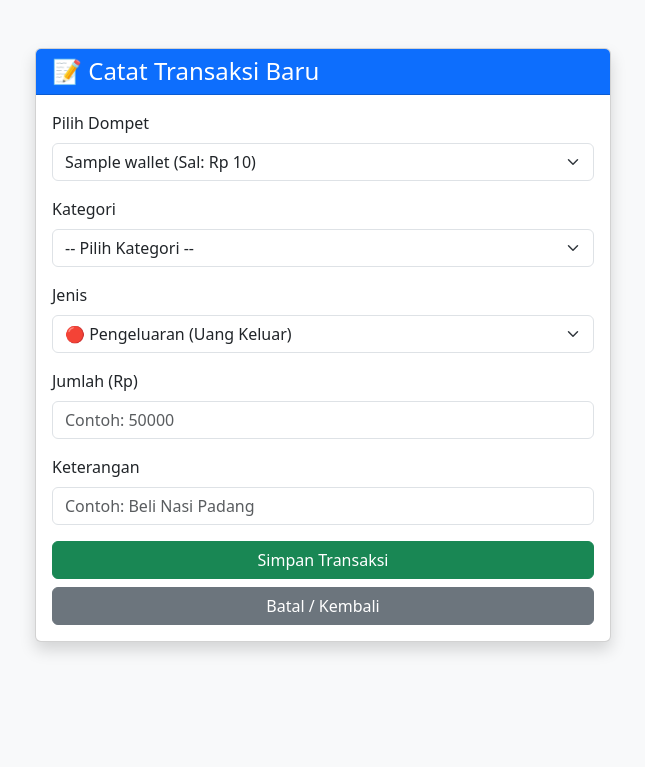
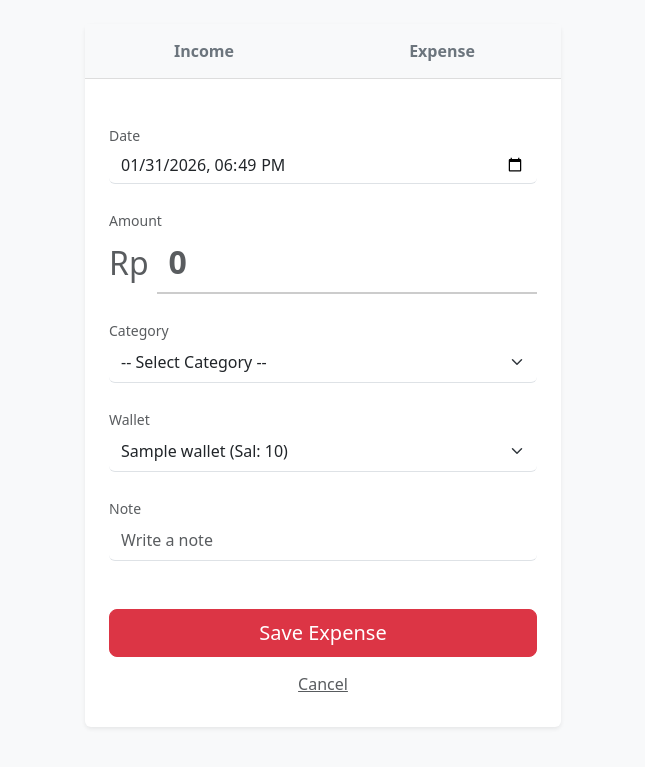
Before and after one commit to aldobuarlele/financial-tracker-frontend, a Flask app: template templates/form_transaksi.html in a window 1280 px wide. Shown: the top 767 px of the page, without its empty margins (317-962 px from the left). Run offline with Flask 3, Linux system fonts and the light colour scheme; the template is opened without the code that fills it: most values are stand-ins (such as "Sample title", 1, 10 or a date in 2020).

Commit message:
add feature create category and wallet

```diff
--- a/app.py
+++ b/app.py
@@ -95,13 +95,19 @@ def tambah_transaksi():
 
     headers = get_auth_headers()
 
+    mode = request.args.get('mode', 'EXPENSE')
+
     if request.method == 'POST':
+        raw_amount = request.form.get('amount', '0')
+        clean_amount = raw_amount.replace('.', '')
+
         data_transaksi = {
             "walletId": request.form.get('wallet_id'),
             "categoryId": request.form.get('category_id'),
-            "amount": request.form.get('amount'),
+            "amount": clean_amount,
             "description": request.form.get('description'),
-            "type": request.form.get('type')
+            "type": request.form.get('type'),
+            "transactionDate": request.form.get('transaction_date')
         }
 
         try:
@@ -110,7 +116,7 @@ def tambah_transaksi():
                 flash("Transaksi berhasil disimpan!", "success")
                 return redirect(url_for('dashboard'))
             else:
-                flash(f"Gagal menyimpan (Status {kirim.status_code})", "danger")
+                flash(f"Gagal menyimpan: {kirim.text}", "danger")
         except Exception as e:
             flash(f"Error sistem: {e}", "danger")
 
@@ -122,13 +128,67 @@ def tambah_transaksi():
         if resp_wallets.status_code == 200:
             wallets = resp_wallets.json()
 
-        resp_categories = requests.get(f"{API_BASE_URL}/categories", headers=headers)
+        resp_categories = requests.get(f"{API_BASE_URL}/categories?type={mode}", headers=headers)
         if resp_categories.status_code == 200:
             categories = resp_categories.json()
     except:
         pass
 
-    return render_template('form_transaksi.html', wallets=wallets, categories=categories)
+    return render_template('form_transaksi.html', wallets=wallets, categories=categories, mode=mode)
+
+@app.route('/tambah-dompet', methods=['GET', 'POST'])
+def tambah_dompet():
+    if 'token' not in session:
+        return redirect(url_for('login'))
+
+    headers = get_auth_headers()
+
+    if request.method == 'POST':
+        raw_balance = request.form.get('balance', '0')
+        clean_balance = raw_balance.replace('.', '')
+
+        data = {
+            "walletName": request.form.get('wallet_name'),
+            "walletType": request.form.get('wallet_type'),
+            "balance": clean_balance
+        }
+
+        try:
+            kirim = requests.post(f"{API_BASE_URL}/wallets", json=data, headers=headers)
+            if kirim.status_code == 200:
+                flash("Dompet berhasil dibuat!", "success")
+                return redirect(url_for('dashboard'))
+            else:
+                flash(f"Gagal: {kirim.text}", "danger")
+        except Exception as e:
+            flash(f"Error: {e}", "danger")
+
+    return render_template('tambah_dompet.html')
+
+@app.route('/tambah-kategori', methods=['GET', 'POST'])
+def tambah_kategori():
+    if 'token' not in session:
+        return redirect(url_for('login'))
+
+    headers = get_auth_headers()
+
+    if request.method == 'POST':
+        data = {
+            "name": request.form.get('name'),
+            "type": request.form.get('type')
+        }
+
+        try:
+            kirim = requests.post(f"{API_BASE_URL}/categories", json=data, headers=headers)
+            if kirim.status_code == 200:
+                flash("Kategori berhasil dibuat!", "success")
+                return redirect(url_for('tambah_transaksi', mode=data['type']))
+            else:
+                flash(f"Gagal: {kirim.text}", "danger")
+        except Exception as e:
+            flash(f"Error: {e}", "danger")
+
+    return render_template('tambah_kategori.html')
 
 if __name__ == '__main__':
     app.run(debug=True, port=5000)
--- a/templates/dashboard.html
+++ b/templates/dashboard.html
@@ -14,6 +14,8 @@
 
             <div class="d-flex align-items-center">
                 <span class="text-white me-3">Halo, {{ username }}</span>
+                <a href="/tambah-dompet" class="btn btn-sm btn-light text-success fw-bold">+ Dompet</a>
+                <a href="/tambah-kategori" class="btn btn-sm btn-light text-primary fw-bold">+ Kategori</a>
                 <a href="/logout" class="btn btn-sm btn-danger">Logout</a>
             </div>
         </div>
@@ -22,7 +24,8 @@
     <div class="container">
         <div class="d-flex justify-content-between align-items-center mb-4">
             <h2>Dashboard Keuangan</h2>
-            <a href="/tambah" class="btn btn-primary btn-lg">+ Catat Transaksi</a>
+            <a href="/tambah?mode=INCOME" class="btn btn-success btn-lg flex-grow-1">+ Pemasukan</a>
+            <a href="/tambah?mode=EXPENSE" class="btn btn-danger btn-lg flex-grow-1">- Pengeluaran</a>
         </div>
 
         <div class="alert alert-info">
--- a/templates/form_transaksi.html
+++ b/templates/form_transaksi.html
@@ -2,17 +2,63 @@
 <html lang="id">
 <head>
     <meta charset="UTF-8">
-    <title>Tambah Transaksi</title>
+    <title>Catat Transaksi</title>
     <link href="https://cdn.jsdelivr.net/npm/bootstrap@5.3.0/dist/css/bootstrap.min.css" rel="stylesheet">
+    <style>
+        /* Style untuk Tab mirip Aplikasi Mobile */
+        .mode-switch {
+            display: flex;
+            border-bottom: 1px solid #ddd;
+            margin-bottom: 20px;
+        }
+        .mode-btn {
+            flex: 1;
+            text-align: center;
+            padding: 15px;
+            text-decoration: none;
+            font-weight: bold;
+            color: #6c757d;
+            background: #f8f9fa;
+        }
+        .mode-btn.active-expense {
+            background: #fff;
+            color: #dc3545; /* Merah */
+            border-bottom: 3px solid #dc3545;
+        }
+        .mode-btn.active-income {
+            background: #fff;
+            color: #198754; /* Hijau */
+            border-bottom: 3px solid #198754;
+        }
+        .amount-input {
+            font-size: 2rem;
+            font-weight: bold;
+            border: none;
+            border-bottom: 2px solid #ccc;
+            border-radius: 0;
+            background: transparent;
+        }
+        .amount-input:focus {
+            box-shadow: none;
+            border-bottom-color: #0d6efd;
+        }
+    </style>
 </head>
 <body class="bg-light">
 
-    <div class="container mt-5" style="max-width: 600px;">
-        <div class="card shadow">
-            <div class="card-header bg-primary text-white">
-                <h4 class="mb-0">📝 Catat Transaksi Baru</h4>
+    <div class="container mt-4" style="max-width: 500px;">
+        <div class="card shadow-sm border-0">
+
+            <div class="mode-switch">
+                <a href="/tambah?mode=INCOME" class="mode-btn {{ 'active-income' if mode == 'INCOME' }}">
+                    Income
+                </a>
+                <a href="/tambah?mode=EXPENSE" class="mode-btn {{ 'active-expense' if mode == 'EXPENSE' }}">
+                    Expense
+                </a>
             </div>
-            <div class="card-body">
+
+            <div class="card-body p-4">
 
                 {% with messages = get_flashed_messages(with_categories=true) %}
                   {% if messages %}
@@ -22,52 +68,82 @@
                   {% endif %}
                 {% endwith %}
 
-                <form method="POST" action="/tambah">
-                    <div class="mb-3">
-                        <label class="form-label">Pilih Dompet</label>
-                        <select name="wallet_id" class="form-select" required>
-                            {% for w in wallets %}
-                            <option value="{{ w.id }}">{{ w.walletName }} (Sal: Rp {{ "{:,.0f}".format(w.balance) }})</option>
+                <form method="POST" action="/tambah?mode={{ mode }}">
+
+                    <input type="hidden" name="type" value="{{ mode }}">
+
+                    <div class="mb-4">
+                        <label class="text-muted small">Date</label>
+                        <input type="datetime-local" id="trxDate" name="transaction_date" class="form-control border-0 border-bottom">
+                    </div>
+
+                    <div class="mb-4">
+                        <label class="text-muted small">Amount</label>
+                        <div class="d-flex align-items-center">
+                            <span class="fs-2 me-2 text-muted">Rp</span>
+                            <input type="text" id="amountDisplay" name="amount" class="form-control amount-input" placeholder="0" required autocomplete="off">
+                        </div>
+                    </div>
+
+                    <div class="mb-4">
+                        <label class="text-muted small">Category</label>
+                        <select name="category_id" class="form-select border-0 border-bottom py-2" required>
+                            <option value="" disabled selected>-- Select Category --</option>
+                            {% for c in categories %}
+                            <option value="{{ c.id }}">{{ c.name }}</option>
                             {% endfor %}
                         </select>
                     </div>
 
-                    <div class="mb-3">
-                        <label class="form-label">Kategori</label>
-                        <select name="category_id" class="form-select" required>
-                            <option value="" disabled selected>-- Pilih Kategori --</option>
-                            {% for c in categories %}
-                            <option value="{{ c.id }}">{{ c.name }} ({{ c.type }})</option>
+                    <div class="mb-4">
+                        <label class="text-muted small">Wallet</label>
+                        <select name="wallet_id" class="form-select border-0 border-bottom py-2" required>
+                            {% for w in wallets %}
+                            <option value="{{ w.id }}">{{ w.walletName }} (Sal: {{ "{:,.0f}".format(w.balance) }})</option>
                             {% endfor %}
                         </select>
                     </div>
 
-                    <div class="mb-3">
-                        <label class="form-label">Jenis</label>
-                        <select name="type" class="form-select" required>
-                            <option value="EXPENSE">🔴 Pengeluaran (Uang Keluar)</option>
-                            <option value="INCOME">🟢 Pemasukan (Uang Masuk)</option>
-                        </select>
+                    <div class="mb-4">
+                        <label class="text-muted small">Note</label>
+                        <input type="text" name="description" class="form-control border-0 border-bottom py-2" placeholder="Write a note">
                     </div>
 
-                    <div class="mb-3">
-                        <label class="form-label">Jumlah (Rp)</label>
-                        <input type="number" name="amount" class="form-control" placeholder="Contoh: 50000" required>
+                    <div class="d-grid mt-5">
+                        <button type="submit" class="btn {{ 'btn-success' if mode == 'INCOME' else 'btn-danger' }} btn-lg">
+                            Save {{ 'Income' if mode == 'INCOME' else 'Expense' }}
+                        </button>
+                        <a href="/" class="btn btn-link text-muted mt-2">Cancel</a>
                     </div>
 
-                    <div class="mb-3">
-                        <label class="form-label">Keterangan</label>
-                        <input type="text" name="description" class="form-control" placeholder="Contoh: Beli Nasi Padang" required>
-                    </div>
-
-                    <div class="d-grid gap-2">
-                        <button type="submit" class="btn btn-success">Simpan Transaksi</button>
-                        <a href="/" class="btn btn-secondary">Batal / Kembali</a>
-                    </div>
                 </form>
             </div>
         </div>
     </div>
 
+    <script>
+        // 1. Script Tanggal Default Hari Ini
+        window.onload = function() {
+            const now = new Date();
+            now.setMinutes(now.getMinutes() - now.getTimezoneOffset());
+            document.getElementById('trxDate').value = now.toISOString().slice(0,16);
+        };
+
+        // 2. Script Format Rupiah (Titik Otomatis)
+        const amountInput = document.getElementById('amountDisplay');
+
+        amountInput.addEventListener('keyup', function(e) {
+            // Hapus karakter selain angka
+            let value = this.value.replace(/[^0-9]/g, '');
+
+            // Format jadi ribuan (contoh: 300000 -> 300.000)
+            if (value) {
+                value = parseInt(value, 10).toLocaleString('id-ID');
+            }
+
+            this.value = value;
+        });
+    </script>
+
 </body>
 </html>
```
Also changed, not shown: templates/tambah_dompet.html (added, +49 -0 lines), templates/tambah_kategori.html (added, +36 -0 lines).
